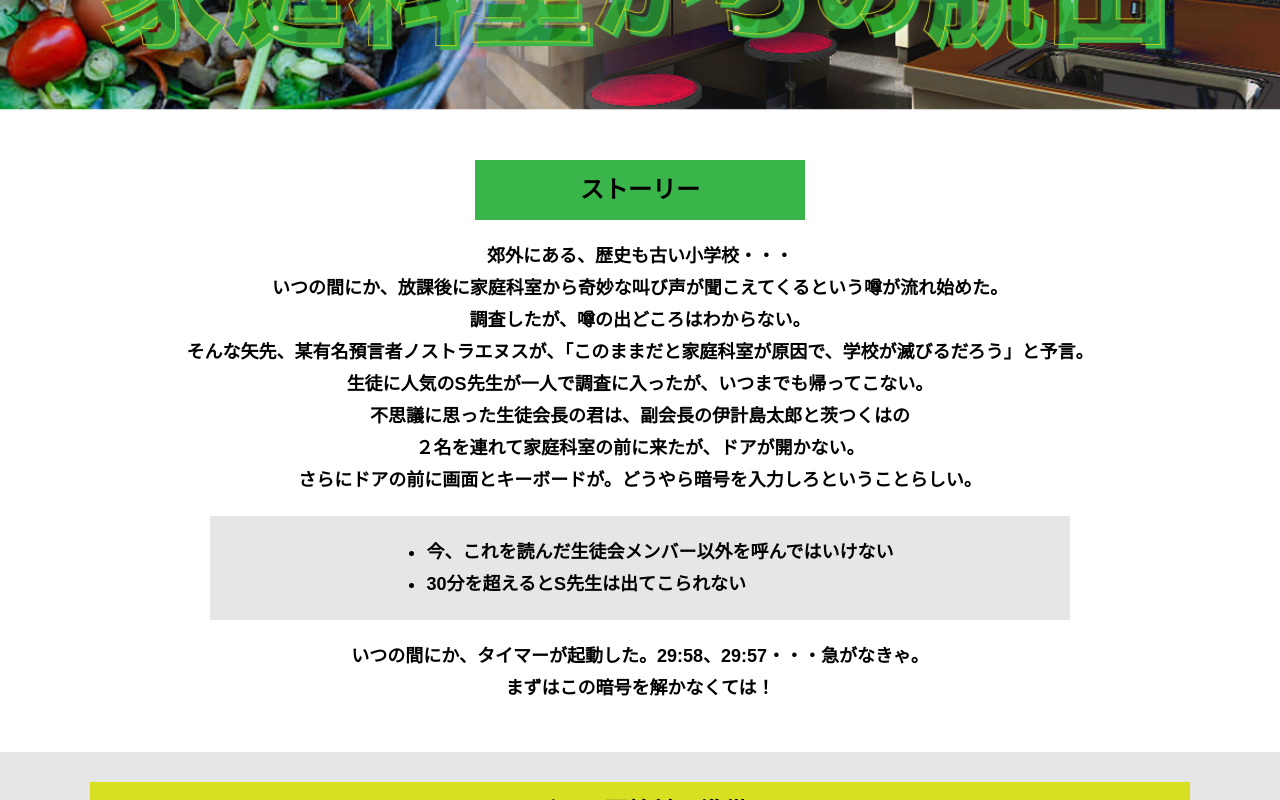
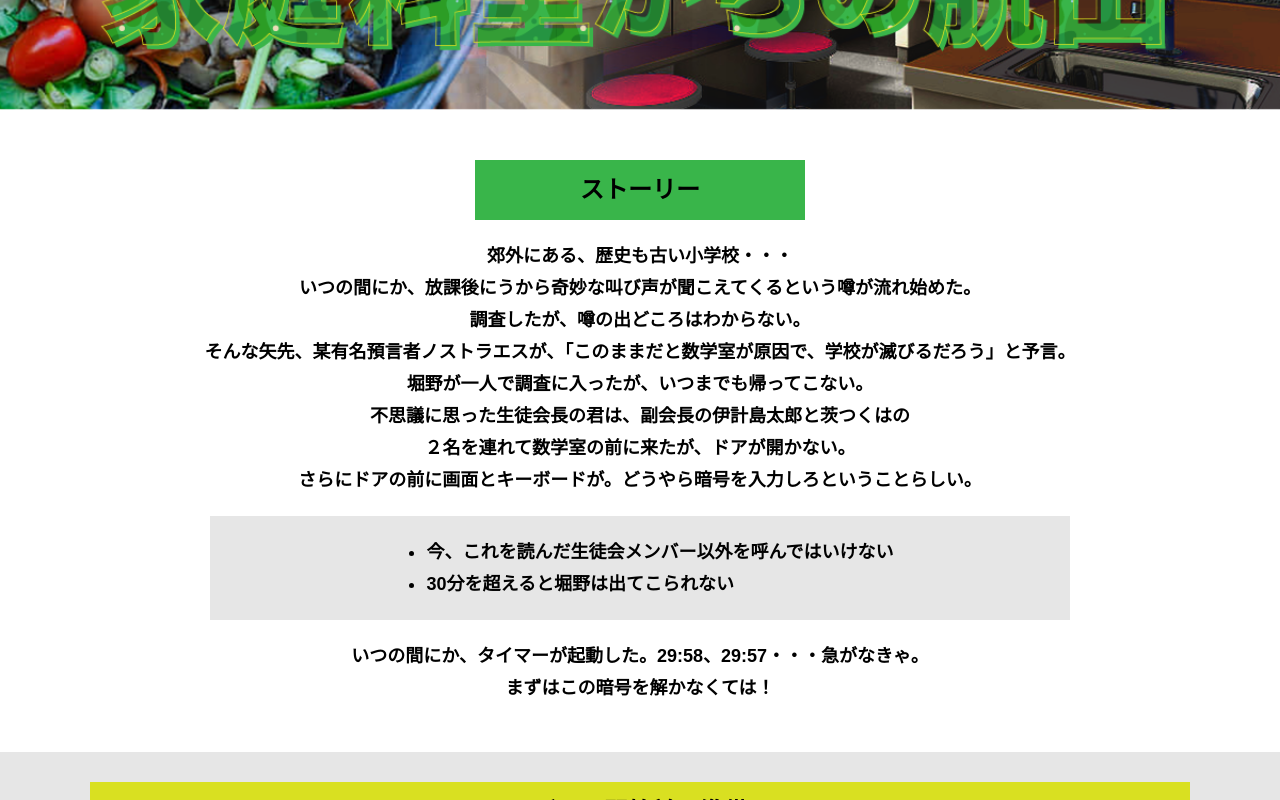
Before and after one commit to staff-horino/alfa-online-horino, a plain HTML site: page index.html in a window 1280 px wide. Shown: the part 431-1231 px from the top of the page. Drawn offline with Linux system fonts and the light colour scheme.

Commit message:
Update index.html

```diff
--- a/index.html
+++ b/index.html
@@ -4,7 +4,7 @@
   <meta charset="UTF-8">
   <meta http-equiv="X-UA-Compatible" content="IE=edge">
   <meta name="viewport" content="width=device-width, initial-scale=1.0">
-  <title>封鎖された家庭科室からの脱出 │ Project N</title>
+  <title>封鎖された数学室からの脱出 │ Project N</title>
   <link rel="stylesheet" href="assets/css/normalize.css">
   <link rel="stylesheet" href="assets/css/style.css">
 </head>
@@ -23,24 +23,24 @@
   </header>
   <main class="main index-page">
     <!-- タイトルエリア　ここから -->
-    <h1 class="main-title"><img src="assets/images/top-image.png" alt="Presented by SCRAP×N・S高リアル脱出ゲーム制作PJ 封鎖された家庭科室からの脱出"></h1>
+    <h1 class="main-title"><img src="assets/images/top-image.png" alt="Presented by SCRAP×N・S高リアル脱出ゲーム制作PJ 封鎖された数学室からの脱出"></h1>
     <!-- タイトルエリア　ここまで -->
     <section class="section section--story">
       <div class="container">
         <h2 class="section-title section-title--keycolor section-title--story">ストーリー</h2>
         <div class="story">
           <p class="text-center">郊外にある、歴史も古い小学校・・・<br>
-            いつの間にか、放課後に家庭科室から奇妙な叫び声が聞こえてくるという噂が流れ始めた。<br>
+            いつの間にか、放課後にうから奇妙な叫び声が聞こえてくるという噂が流れ始めた。<br>
             調査したが、噂の出どころはわからない。<br>
-            そんな矢先、某有名預言者ノストラエヌスが、「このままだと家庭科室が原因で、学校が滅びるだろう」と予言。<br>
-            生徒に人気のS先生が一人で調査に入ったが、いつまでも帰ってこない。<br>
+            そんな矢先、某有名預言者ノストラエスが、「このままだと数学室が原因で、学校が滅びるだろう」と予言。<br>
+            堀野が一人で調査に入ったが、いつまでも帰ってこない。<br>
             不思議に思った生徒会長の君は、副会長の伊計島太郎と茨つくはの<br>
-            ２名を連れて家庭科室の前に来たが、ドアが開かない。<br>
+            ２名を連れて数学室の前に来たが、ドアが開かない。<br>
             さらにドアの前に画面とキーボードが。どうやら暗号を入力しろということらしい。</p>
           <div class="story__note__outer bg-color--gray">
             <ul class="story__note">
               <li>今、これを読んだ生徒会メンバー以外を呼んではいけない</li>
-              <li>30分を超えるとS先生は出てこられない</li>
+              <li>30分を超えると堀野は出てこられない</li>
             </ul>
           </div>
           <p class="text-center">いつの間にか、タイマーが起動した。29:58、29:57・・・急がなきゃ。<br>
```
